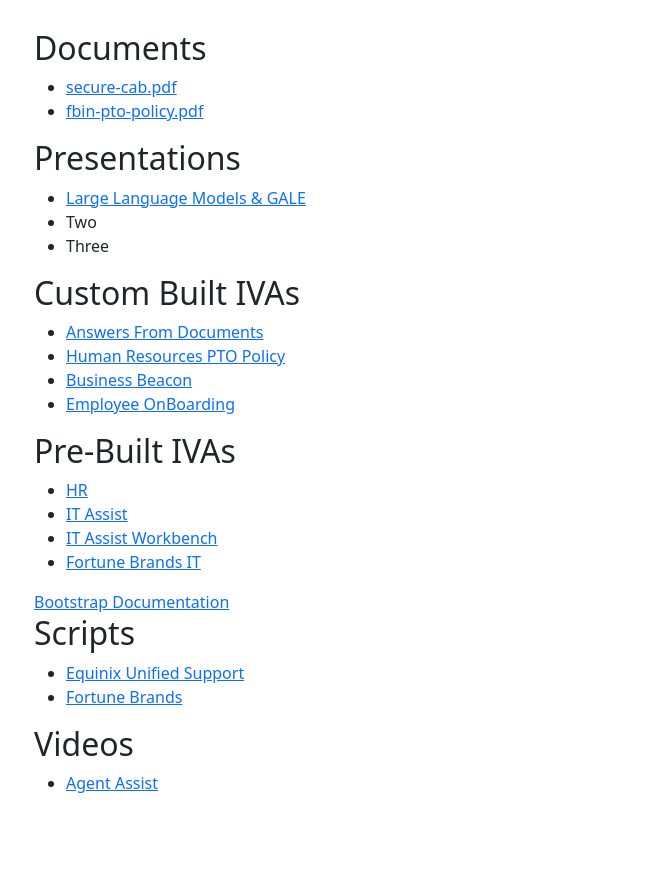
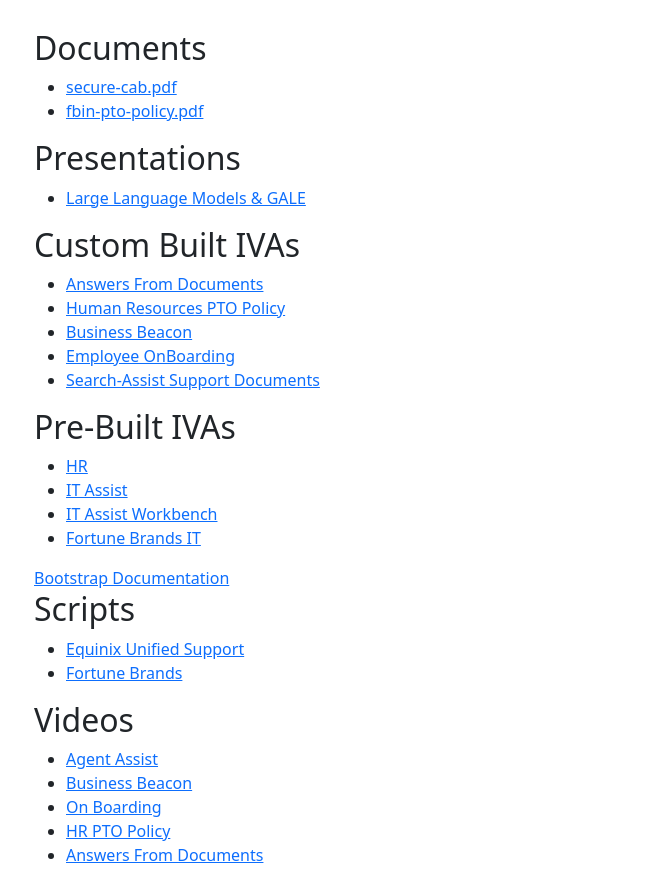
Before and after one commit to dgwartney/kore-equinix, a plain HTML site: page web/index.html in a window 1280 px wide. Shown: the part 145-1028 px from the top of the page, without its empty margins (48-714 px from the left). Before the commit the page ends 956 px from the top, so only its background shows below. Drawn offline with Linux system fonts and the light colour scheme.

```diff
--- a/web/index.html
+++ b/web/index.html
@@ -24,8 +24,6 @@
 <h2>Presentations</h2>
 <ul>
     <li><a href="">Large Language Models &amp; GALE</a></li>
-    <li>Two</li>
-    <li>Three</li>
 </ul>
 
 <h2>Custom Built IVAs</h2>
@@ -34,6 +32,7 @@
     <li><a href="https://bots.kore.ai/webclient/7f1e5868886f4c5dbde2dcc76434491df2a64f0267a54e009e1d25c956ab886cst45">Human Resources PTO Policy</a></li>
     <li><a href="#">Business Beacon</a></li>
     <li><a href="#">Employee OnBoarding</a></li>
+    <li><a href="https://searchassist.kore.ai/home/">Search-Assist Support Documents</a></li>
 </ul>
 
 <h2>Pre-Built IVAs</h2>
@@ -44,7 +43,6 @@
     <li><a href="https://demo.kore.ai/demo/template/newsdk5/UI/index.php?botid=st-493e509e-2222-5321-9960-310bd7836992&id=1105">Fortune Brands IT</a></li>
 </ul>
 <a href="https://getbootstrap.com/docs/5.3/getting-started/introduction/">Bootstrap Documentation</a>
-</body>
 <h2>Scripts</h2>
 <ul>
     <li><a href="https://docs.google.com/document/d/1AiUO7eedCOUeTwqSfllSA5OUemirgFDlcckdH151cT8/edit">Equinix Unified Support</a></li>
@@ -53,7 +51,12 @@
 <h2>Videos</h2>
 <ul>
     <li><a href="#">Agent Assist</a></li>
+    <li><a href="#">Business Beacon</a></li>
+    <li><a href="#">On Boarding</a></li>
+    <li><a href="#">HR PTO Policy</a></li>
+    <li><a href="#">Answers From Documents</a></li>
 </ul>
 </div>
 <script src="js/bootstrap.bundle.js"></script>
+</body>
 </html>
```
Also changed, not shown: 1 other file.
